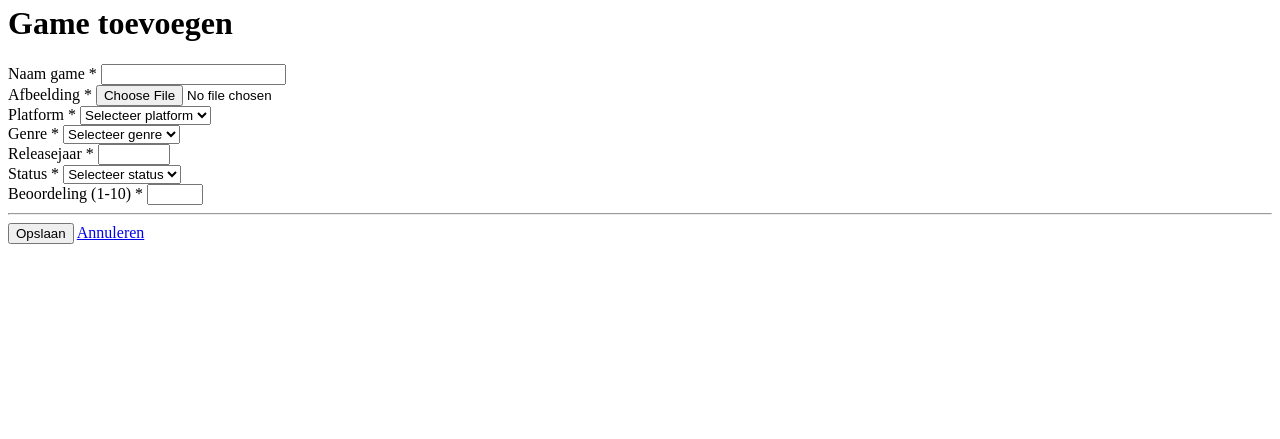
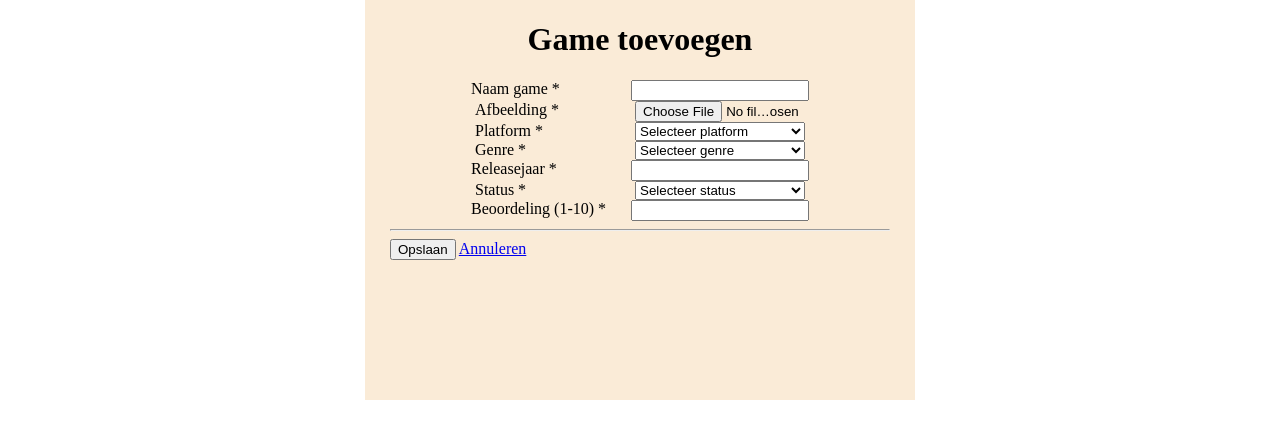
Before and after one commit to DavidvG2/gamespark, a PHP site: page /gametoevoegen.php in a window 1280 px wide. Shown: the part 76-515 px from the top of the page. Run offline with PHP 8.4, Linux system fonts and the light colour scheme.

Commit message:
gametoevoegenpage
minimale css niet werkende form

```diff
--- a/css/style.css
+++ b/css/style.css
@@ -0,0 +1,30 @@
+
+.gameToevoegen{
+    width: 550px;
+    height: 400px;
+    background-color: antiquewhite;
+    display: flex;
+    flex-direction: column;
+    align-items: center;
+    margin: 0 auto;
+  }
+.toevoegForm{
+    align-items: center;
+    justify-content: center;
+}
+.Form-Group{
+    width: 500px;
+    display: flex;
+    flex-direction: row;
+    justify-content: center;
+}
+.LabelGameToevoegen{
+    width: 160px;
+    text-align: left;
+}
+.InputGameToevoegen{
+    width: 170px;
+}
+.line{
+    border-bottom: 1px black solid ;
+}
--- a/gametoevoegen.php
+++ b/gametoevoegen.php
@@ -21,18 +21,18 @@
              <form class="toevoegForm" method="post">
 
                  <div class="Form-Group">
-                     <label for="naam">Naam game *</label>
-                     <input type="text" id="naam" name="naam" required>
+                     <label class="LabelGameToevoegen" for="naam">Naam game *</label>
+                     <input class="InputGameToevoegen" type="text" id="naam" name="naam" required>
                  </div>
 
                  <div class="Form-Group">
-                     <label for="afbeelding">Afbeelding *</label>
-                     <input type="file" id="afbeelding" name="afbeelding" accept="image/*" required>
+                     <label class="LabelGameToevoegen" for="afbeelding">Afbeelding *</label>
+                     <input class="InputGameToevoegen" type="file" id="afbeelding" name="afbeelding" accept="image/*" required>
                  </div>
 
                  <div class="Form-Group">
-                     <label for="platform">Platform *</label>
-                     <select id="platform" name="platform" required>
+                     <label class="LabelGameToevoegen" for="platform">Platform *</label>
+                     <select  class="InputGameToevoegen" id="platform" name="platform" required>
                          <option value="" disabled selected>Selecteer platform</option>
                          <option value="PC">PC</option>
                          <option value="PlayStation">PlayStation</option>
@@ -43,8 +43,8 @@
                  </div>
 
                  <div class="Form-Group">
-                     <label for="genre">Genre *</label>
-                     <select id="genre" name="genre" required>
+                     <label class="LabelGameToevoegen" for="genre">Genre *</label>
+                     <select class="InputGameToevoegen" id="genre" name="genre" required>
                          <option value="" disabled selected>Selecteer genre</option>
                          <option value="Actie">Actie</option>
                          <option value="Avontuur">Avontuur</option>
@@ -60,13 +60,13 @@
                  </div>
 
                  <div class="Form-Group">
-                     <label for="releasejaar">Releasejaar *</label>
-                     <input type="number" id="releasejaar" name="releasejaar" min="1950" max="2100" required>
+                     <label class="LabelGameToevoegen" for="releasejaar">Releasejaar *</label>
+                     <input class="InputGameToevoegen" type="number" id="releasejaar" name="releasejaar" min="1950" max="2100" required>
                  </div>
 
                  <div class="Form-Group">
-                     <label for="status">Status *</label>
-                     <select id="status" name="status" required>
+                     <label class="LabelGameToevoegen" for="status">Status *</label>
+                     <select class="InputGameToevoegen" id="status" name="status" required>
                          <option value="" disabled selected>Selecteer status</option>
                          <option value="Wishlist">Wishlist</option>
                          <option value="In bezit">In bezit</option>
@@ -76,8 +76,8 @@
                  </div>
 
                  <div class="Form-Group">
-                     <label for="beoordeling">Beoordeling (1-10) *</label>
-                     <input type="number" id="beoordeling" name="beoordeling" min="1" max="10" required>
+                     <label class="LabelGameToevoegen" for="beoordeling">Beoordeling (1-10) *</label>
+                     <input class="InputGameToevoegen" type="number" id="beoordeling" name="beoordeling" min="1" max="10" required>
                  </div>
 
                  <hr>
@@ -86,8 +86,8 @@
                      <button type="submit" class="opslaanKnop">Opslaan</button>
                      <a href="index.php" class="annulerenKnop">Annuleren</a>
                  </div>
-
              </form>
+             <div class="line"></div>
          </div>
 
      </main>
```
